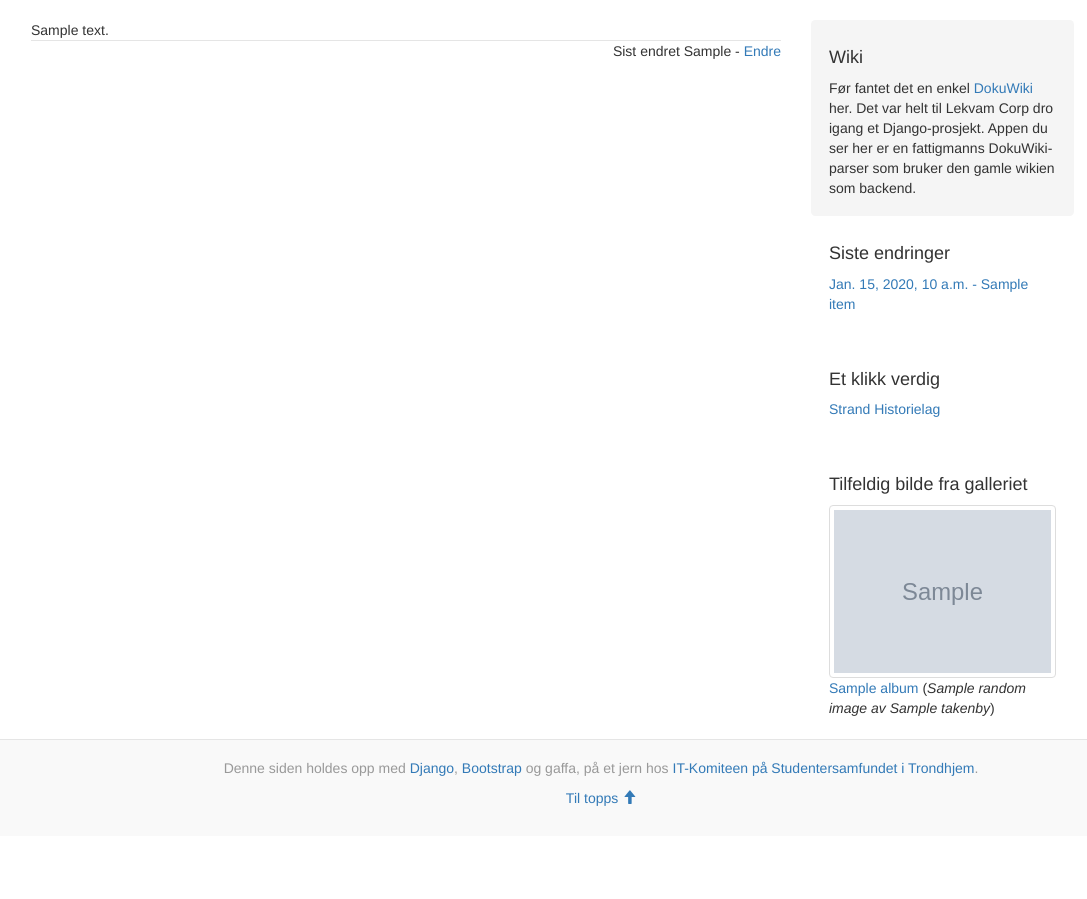
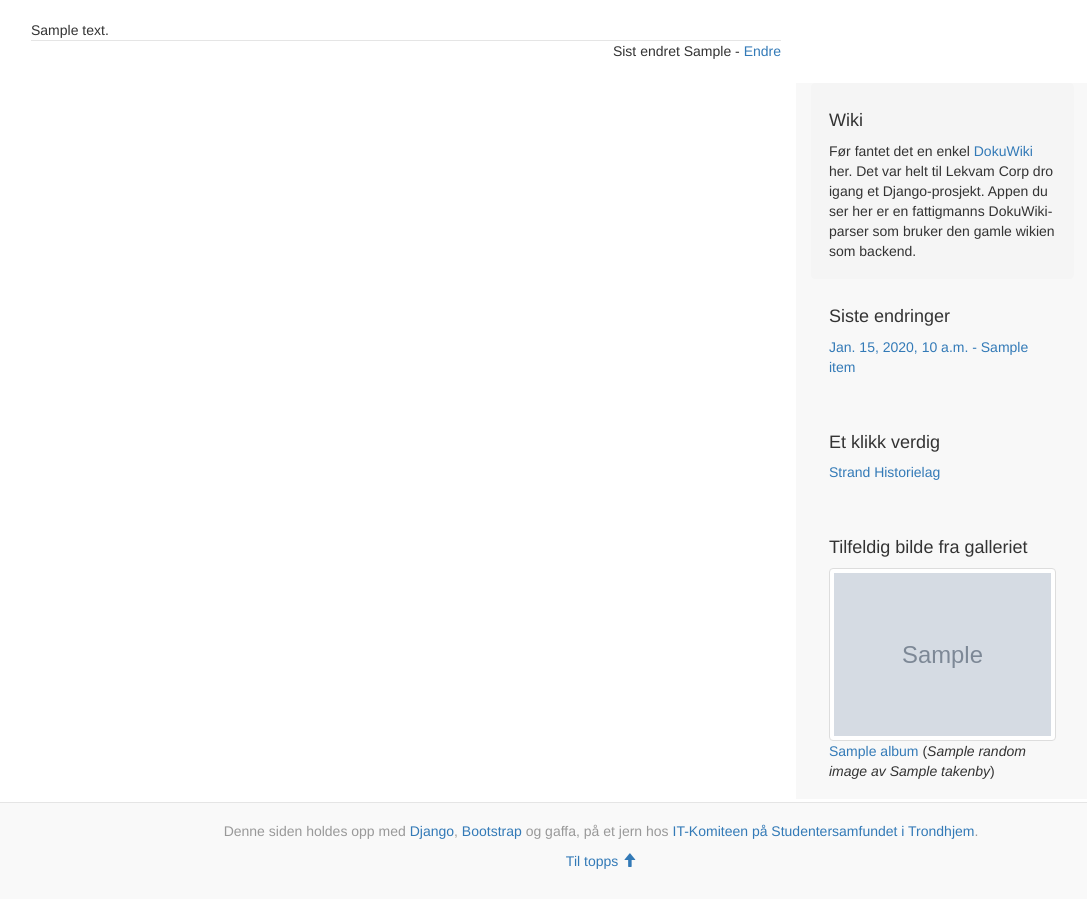
Before and after one commit to torvald/lekvam.no, a Django app: template wiki_wrapper/templates/node.html in a window 1280 px wide. Shown: the part 52-951 px from the top of the page, without its empty margins (39-1126 px from the left). Before the commit the page ends 858 px from the top, so only its background shows below. Run offline with Django 3.2, Linux system fonts and the light colour scheme; the template is opened without the code that fills it: most values are stand-ins (such as "Sample title", 1, 10 or a date in 2020); grey boxes marked "Sample" are stand-in pictures; some libraries are stand-ins or nearby versions.

Commit message:
give sidebar background color

```diff
--- a/wiki_wrapper/static/css/wiki.css
+++ b/wiki_wrapper/static/css/wiki.css
@@ -29,6 +29,10 @@ h1 {
  */
 
 /* Sidebar modules for boxing content */
+.wiki-sidebar {
+  background-color: #f8f8f8;
+  margin-top: 63px;
+ }
 .sidebar-module {
   padding: 1rem;
   /*margin: 0 -1rem 1rem;*/
```
